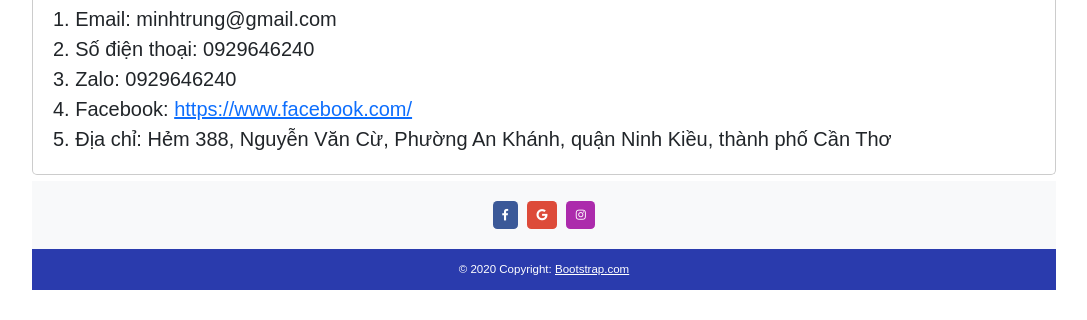
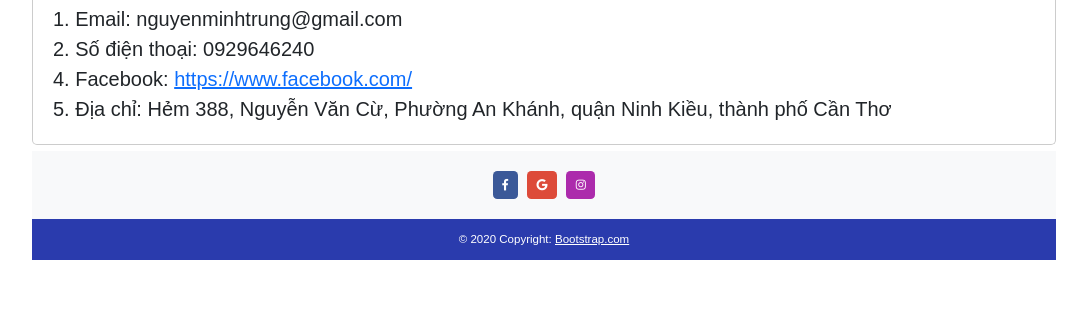
Before and after one commit to nguyenminhtrungb2014713/Nienluan, a PHP site: template NLCSWEB/view/lienhe.php in a window 1280 px wide. Shown: the part 676-996 px from the top of the page, without its empty margins (96-1183 px from the left). After the commit the page ends 936 px from the top, so only its background shows below. Run offline with PHP 8.4, Linux system fonts and the light colour scheme; the template is opened without the code that fills it, so the values that code supplies are empty; some libraries are stand-ins or nearby versions.

Commit message:
Niên luận

```diff
--- a/NLCSWEB/view/lienhe.php
+++ b/NLCSWEB/view/lienhe.php
@@ -12,9 +12,8 @@
 
         <div class="tt">
 
-            1. Email: minhtrung@gmail.com <br>
+            1. Email: nguyenminhtrung@gmail.com <br>
             2. Số điện thoại: 0929646240 <br>
-            3. Zalo: 0929646240 <br>
             4. Facebook: <a href="https://www.facebook.com/profile.php?id=100011285372014&mibextid=PzaGJu">https://www.facebook.com/ </a> <br>
             5. Địa chỉ: Hẻm 388, Nguyễn Văn Cừ, Phường An Khánh, quận Ninh Kiều, thành phố Cần Thơ <br>
         </div>
```
Also changed, not shown: NLCSWEB/upload/Haaland.webp (added), NLCSWEB/upload/Hazard.webp (added), NLCSWEB/upload/Mbappe1.webp (added), NLCSWEB/view/img/Haaland.webp (added), NLCSWEB/view/img/Hazard.webp (added), NLCSWEB/view/img/Mbappe1.webp (added).
